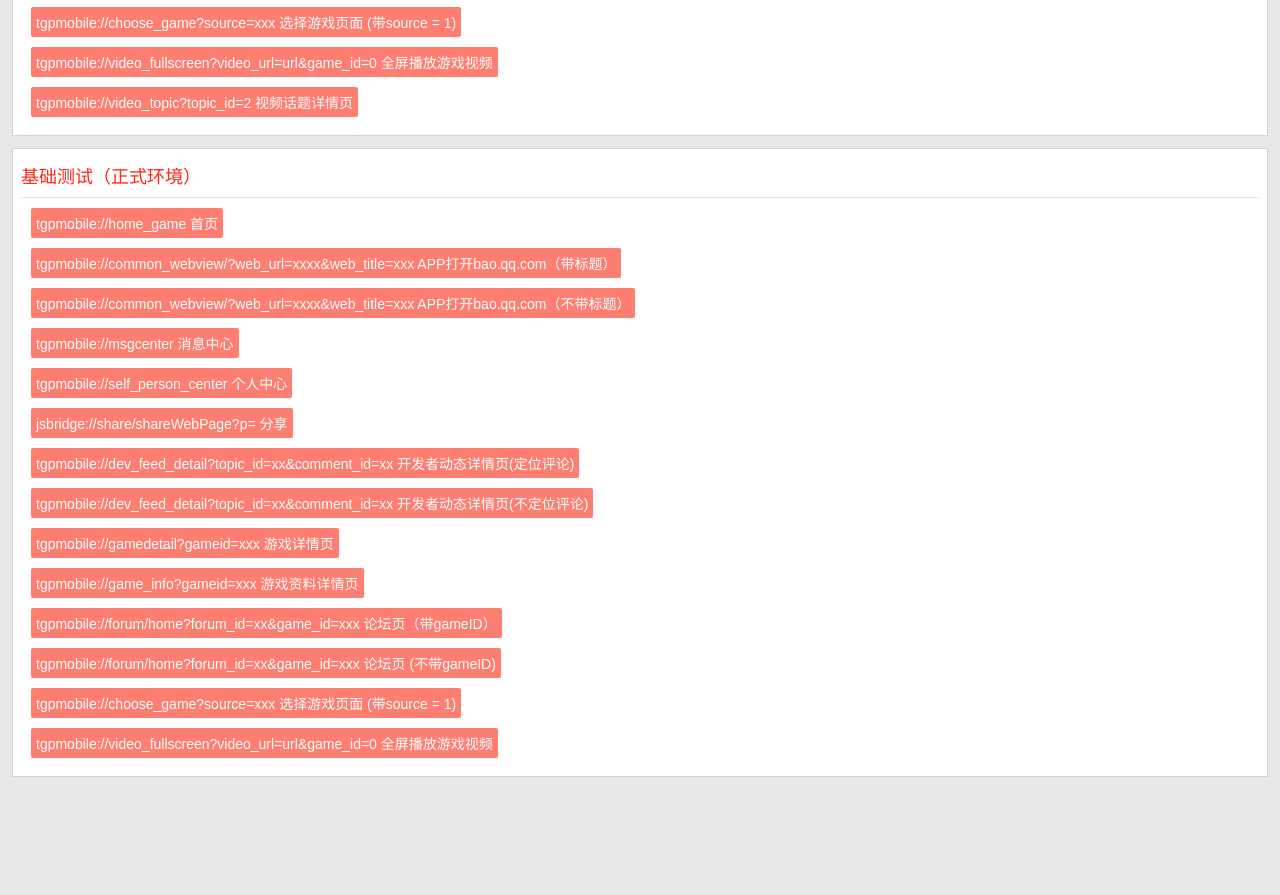
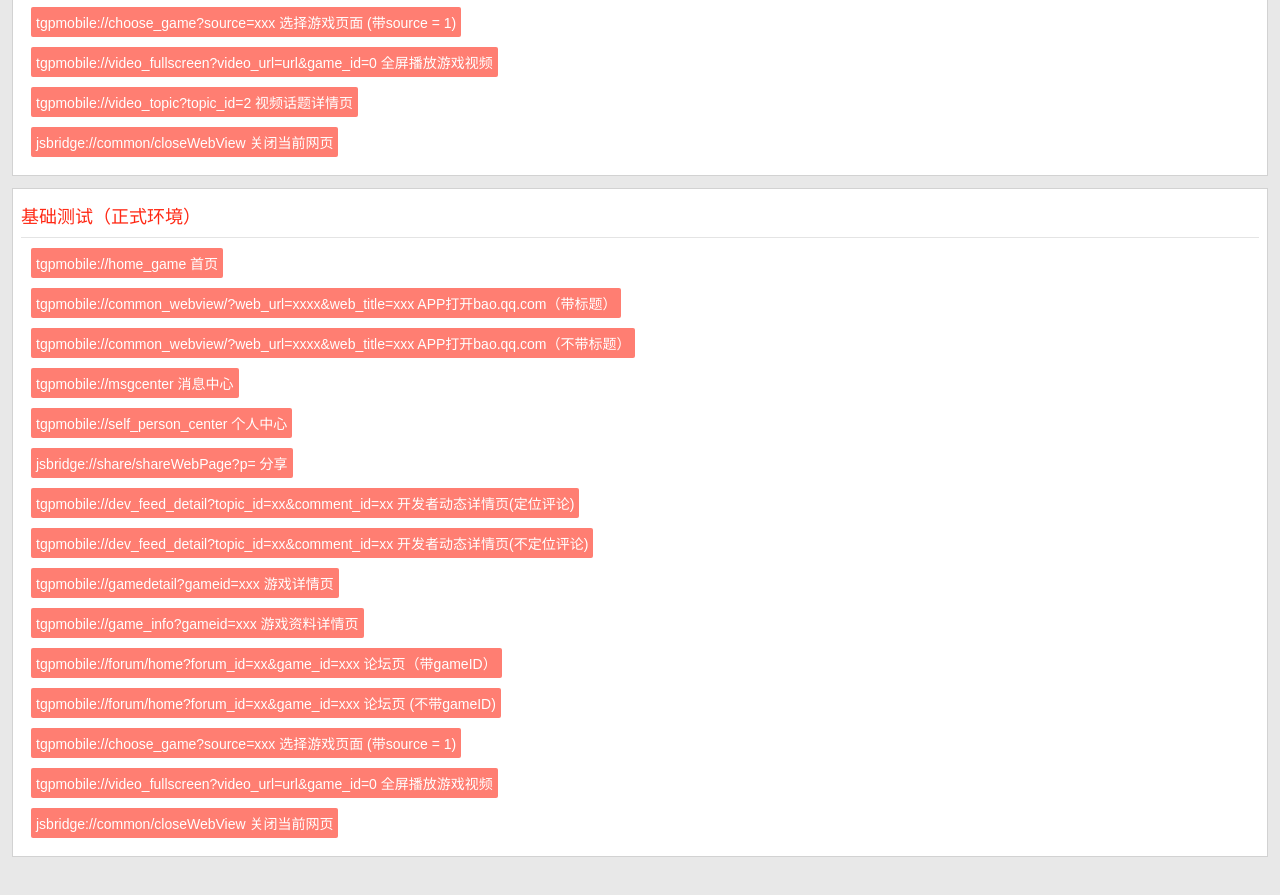
Before and after one commit to SteelBalllRun/GBLPatchInv, a plain HTML site: page index.html in a window 1280 px wide. Shown: the part 585-1480 px from the top of the page. Before the commit the page ends 1414 px from the top, so only its background shows below. Drawn offline with Linux system fonts and the light colour scheme.

Commit message:
Update index.html
添加关闭当前网页接口。

```diff
--- a/index.html
+++ b/index.html
@@ -51,6 +51,8 @@
 
 			<button class="btn" onclick="openVideoFullScreen('tgpmobile','m03651tgflb','20091')">tgpmobile://video_fullscreen?video_url=url&game_id=0 全屏播放游戏视频</button>
 			<button class="btn" onclick="videoTopicPage('tgpmobile','2')">tgpmobile://video_topic?topic_id=2 视频话题详情页</button>
+
+			<button class="btn" onclick="closeCurrentWebPage()">jsbridge://common/closeWebView 关闭当前网页</button>
 		</section>
 
 		<section class="j-section">
@@ -73,6 +75,8 @@
 			<button class="btn" onclick="openChooseGame('tgpmobile','1')">tgpmobile://choose_game?source=xxx 选择游戏页面 (带source = 1)</button>
 
 			<button class="btn" onclick="openVideoFullScreen('tgpmobile','s050245p3o3','20091')">tgpmobile://video_fullscreen?video_url=url&game_id=0 全屏播放游戏视频</button>
+
+			<button class="btn" onclick="closeCurrentWebPage()">jsbridge://common/closeWebView 关闭当前网页</button>
 		</section>
 
 	  </article>
@@ -216,6 +220,12 @@ function shareWebPage(){
 	iframe.src = url;
 }
 
+//关闭当前网页
+function closeCurrentWebPage(){
+	var url = 'jsbridge://common/closeWebView';
+	location.href = url;
+}
+
 	//视频话题详情页跳转
 function videoTopicPage(scheme, videoId){
 	var href = scheme + '://video_topic?topic_id=' + videoId;
```
